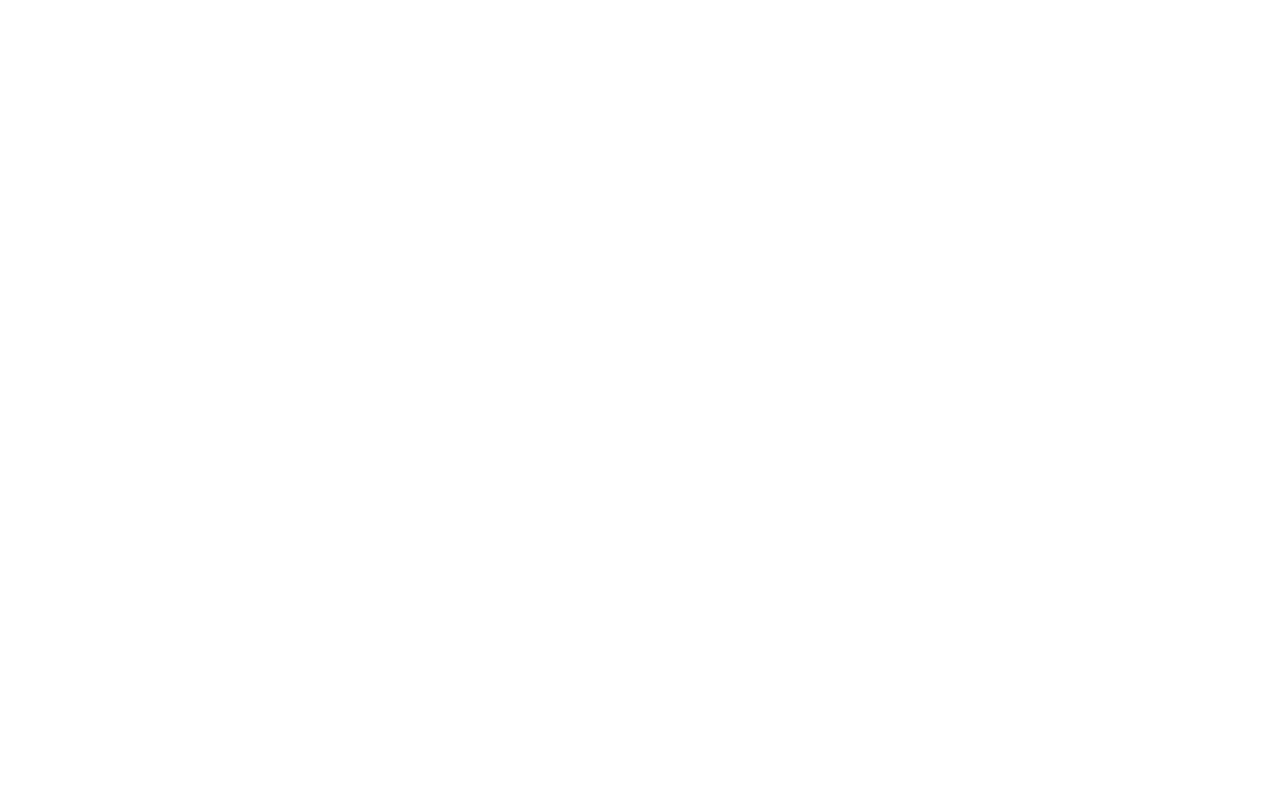
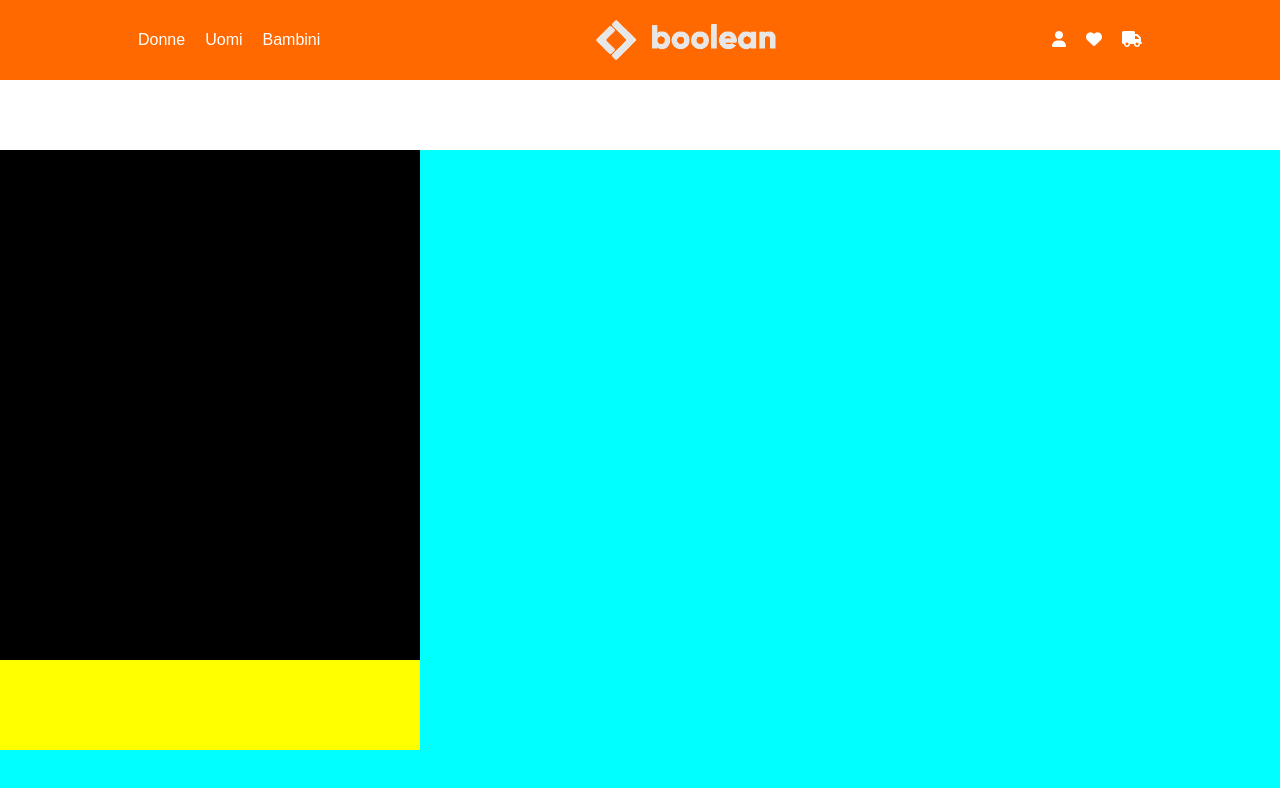
Before and after one commit to Tibaldi-Nicol/html-css-boolando, a plain HTML site: page css/index.html in a window 1280 px wide. Drawn offline with Linux system fonts and the light colour scheme.

Commit message:
[UPD]Add-First-card

```diff
--- a/css/index.html
+++ b/css/index.html
@@ -13,6 +13,9 @@
     <!--link logo boolean da google-->
     <link rel="icon" href="https://external-content.duckduckgo.com/iu/?u=https%3A%2F%2Fyt3.ggpht.com%2Fa%2FAATXAJznBBSM3EjQOemVqScCHToqHCJ8Gce-XtMvpg%3Ds900-c-k-c0xffffffff-no-rj-mo&f=1&nofb=1&ipt=02ee9c13d5bd8796d4b9716fb4d5c3e8cb1cb720b29115c6afc6e2832c3b8191&ipo=images">
 
+    <!--link icone font awesome-->
+    <link rel="stylesheet" href="https://cdnjs.cloudflare.com/ajax/libs/font-awesome/6.7.2/css/all.min.css" integrity="sha512-Evv84Mr4kqVGRNSgIGL/F/aIDqQb7xQ2vcrdIwxfjThSH8CSR7PBEakCr51Ck+w+/U6swU2Im1vVX0SVk9ABhg==" crossorigin="anonymous" referrerpolicy="no-referrer" />
+
 
 
 
@@ -20,12 +23,72 @@
 
 <body>
 
-    <!--navbar selezione-->
-    <header>
-        <nav>
+    <header class="fixed">
 
+        <!--navbar perche è tutto cliccabile-->
+        <!--posso affiancare piu classi per arrivare a l'effetto desiderato-->
+    <nav class="navbar container border flex">
+
+        <nav class="navbar-selezione flex">
+            <div>Donne</div>
+            <div>Uomi</div>
+            <div>Bambini</div>
         </nav>
+
+        <nav class="navbar-logo flex">
+           <img src="../img/boolean-logo.png" alt="">
+        </nav>
+
+
+        <nav class="navbar-azioni flex ">
+            <div><i class="fa-solid fa-user"></i></div>
+            <div><i class="fa-solid fa-heart"></i></div>
+            <div><i class="fa-solid fa-truck"></i></div>
+        </nav>
+
+
+    </nav>
+
     </header>
+
+    <main class="main flex justify-center ">
+        <!------------------------------------------>
+
+        <!--contenitore azzurro-->
+
+       <section class="vestiti container-1">
+        <!------------------------------------------->
+
+        <!--card 1 completa-->
+
+        <div class="card-1">
+
+            <div class="foto-1">
+
+            </div>
+
+            <div class="testo-1">
+
+            </div>
+
+
+
+        </div>
+
+        <!--Fine prima card-->
+
+
+
+       </section>
+
+    </main>
+</body>
+
+</html>
+
+
+
+
 
 </body>
 
--- a/css/style.css
+++ b/css/style.css
@@ -1,14 +1,117 @@
 *{
-margin: 0;
-padding: 0;
-box-sizing: border-box;
+    margin: 0;
+    padding: 0;
+    box-sizing: border-box;
 }
-/*utilities*/
+
+/*generics*/
+body{
+    font-family: Arial, Helvetica, sans-serif;
+
+}
+
+header{
+    position: fixed;
+    width: 100%;
+    height: 80px;
+}
+
+main{
+    padding-top: 100px;
+}
+
+/* utilies*/
+/*sono classi monotematiche che fanno qualcosa che serve*/
+
+bg-red{
+    background-color: red;
+}
+
+.reverse{
+    flex-direction: column;
+}
+
+
+
+.container-1{
+    width: 1280px;
+    height: 1000px;
+    margin-top: 50px;
+
+    background-color: aqua;
+}
+.fixed{
+    position: fixed;
+    width: 100%;
+}
+
+
+/*quando voglio che qualcosa sia flex uso questo*/
 .flex{
     display: flex;
 }
+/*uso questa per impostare la massima altezza dove serve */
+.h-100{
+    height: 100%;
+}
 
-.fixed{
+.h-50{
+    height: 50px;
+}
+
+.justify-center{
+    justify-content: center;
+}
+
+.border{
+    border-style: 1px dashed black ;
+}
+
+.navbar{
+    align-items: center;
+    justify-content: space-around;
+    color: white;
+    background-color: #ff6900;
+    height: 80px;
     width: 100%;
-    position: fixed;
+
+
 }
+
+.navbar-selezione{
+    gap: 20px;
+}
+
+.navbar-azioni{
+    gap: 20px;
+}
+
+.navbar-logo{
+    max-width: 40%;
+
+}
+
+img{
+    height: 40px;
+}
+
+/*foto*/
+/*card-1*/
+.card-1{
+    width: 420px;
+    height: 600px;
+    background-color: blue;
+}
+
+.foto-1{
+    width: 100%;
+    height: 85%;
+    background-color: black;
+}
+
+.testo-1{
+    width: 100%;
+    height: 15%;
+    background-color: yellow;
+}
+/*fine card 1*/
```
